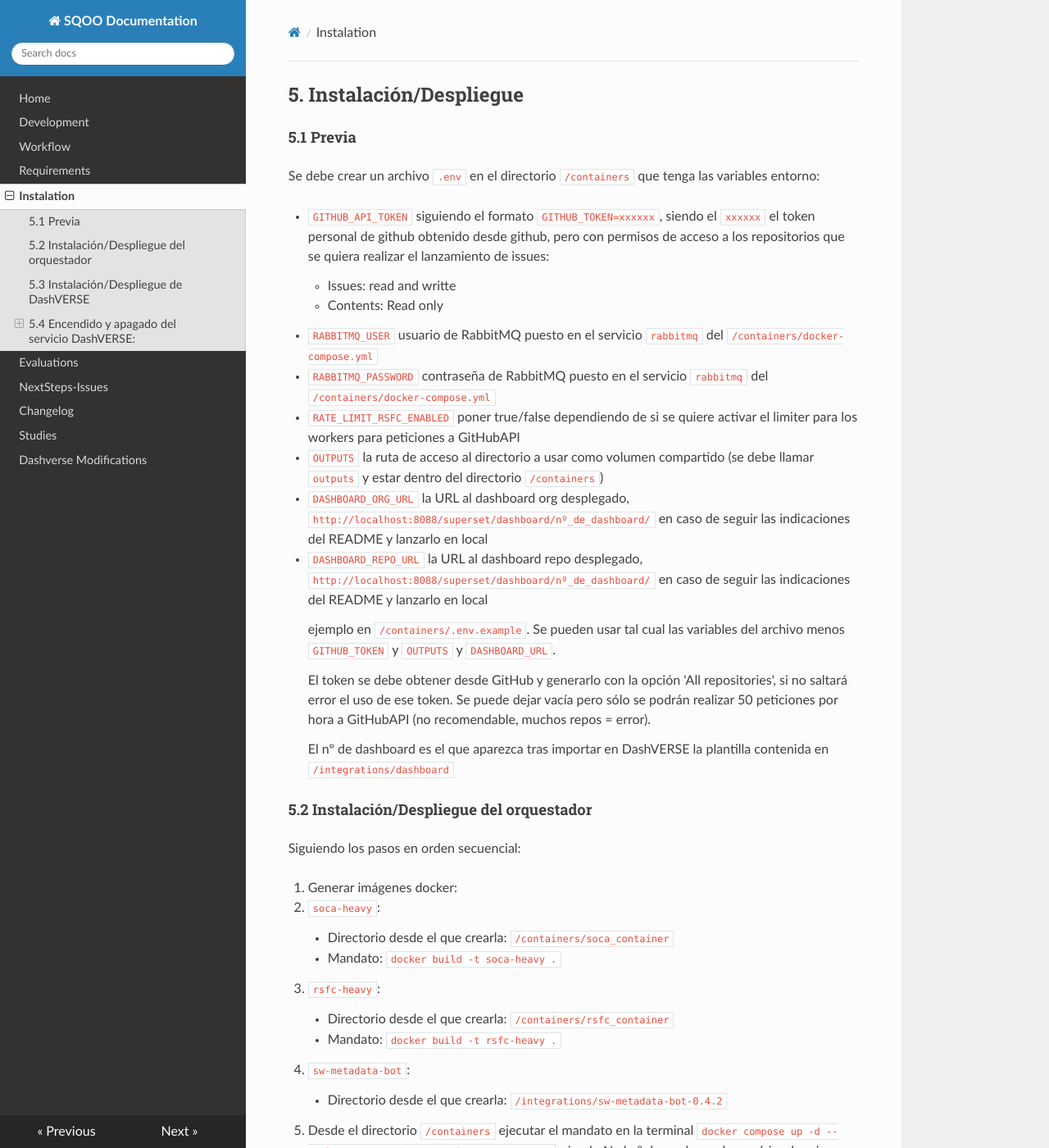
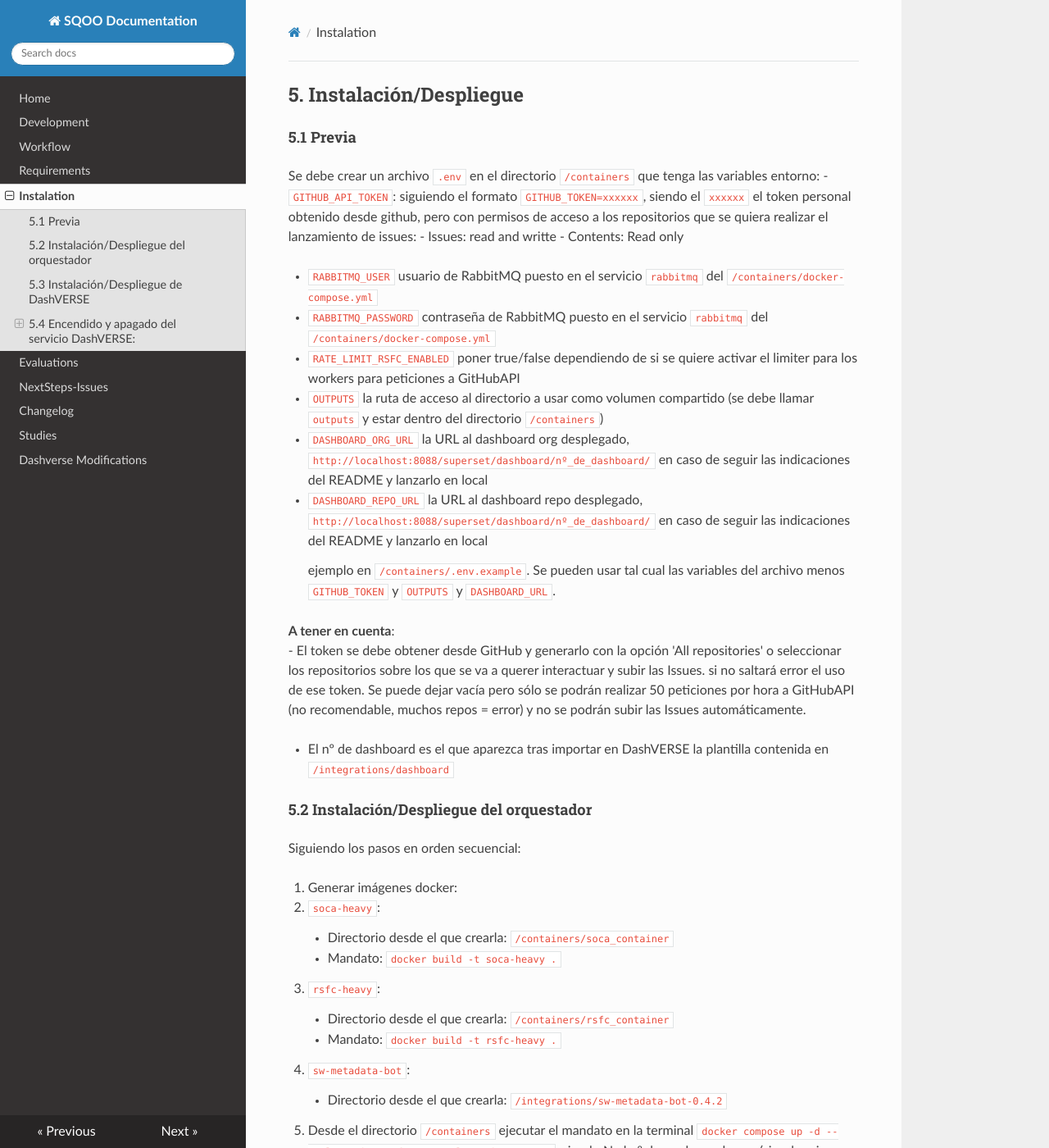
Before and after one commit to SergioZSZ/Software-Quality-Observatory-Orchestrator-TFG, an MkDocs documentation site: the page built from docs/instalacion.md, in a window 1280 px wide and 1400 px high. Shown: the whole window at 82% size. Built offline with MkDocs 1.6.1, drawn with Linux system fonts in a browser that asks for light colours; nearby versions of some CDN libraries.

Commit message:
updated doc

```diff
--- a/docs/instalacion.md
+++ b/docs/instalacion.md
@@ -1,10 +1,8 @@
-
 ## 5. Instalación/Despliegue
 
 #### 5.1 Previa
  Se debe crear un archivo `.env` en el directorio `/containers` que tenga las variables entorno:
-
-   - `GITHUB_API_TOKEN` siguiendo el formato `GITHUB_TOKEN=xxxxxx`, siendo el `xxxxxx` el token personal de github obtenido desde github, pero con permisos de acceso a los repositorios que se quiera realizar el lanzamiento de issues:
+   - `GITHUB_API_TOKEN`: siguiendo el formato `GITHUB_TOKEN=xxxxxx`, siendo el `xxxxxx` el token personal obtenido desde github, pero con permisos de acceso a los repositorios que se quiera realizar el lanzamiento de issues:
       - Issues: read and writte
       - Contents: Read only
 
@@ -19,11 +17,12 @@
 
    - `DASHBOARD_REPO_URL` la URL al dashboard repo desplegado, `http://localhost:8088/superset/dashboard/nº_de_dashboard/` en caso de seguir las indicaciones del README y lanzarlo en local
 
-    ejemplo en `/containers/.env.example`. Se pueden usar tal cual las variables del archivo menos `GITHUB_TOKEN` y `OUTPUTS` y `DASHBOARD_URL`.
+      ejemplo en `/containers/.env.example`. Se pueden usar tal cual las variables del archivo menos `GITHUB_TOKEN` y `OUTPUTS` y `DASHBOARD_URL`.
 
-    El token se debe obtener desde GitHub y generarlo con la opción 'All repositories', si no saltará error el uso de ese token. Se puede dejar vacía pero sólo se podrán realizar 50 peticiones por hora a GitHubAPI (no recomendable, muchos repos = error).
+**A tener en cuenta**:
+-  El token se debe obtener desde GitHub y generarlo con la opción 'All repositories' o seleccionar los repositorios sobre los que se va a querer interactuar y subir las Issues. si no saltará error el uso de ese token. Se puede dejar vacía pero sólo se podrán realizar 50 peticiones por hora a GitHubAPI (no recomendable, muchos repos = error) y no se podrán subir las Issues automáticamente.
 
-    El nº de dashboard es el que aparezca tras importar en DashVERSE la plantilla contenida en `/integrations/dashboard`
+-  El nº de dashboard es el que aparezca tras importar en DashVERSE la plantilla contenida en `/integrations/dashboard`
 
 
 #### 5.2 Instalación/Despliegue del orquestador
@@ -114,7 +113,3 @@ Todo este proceso se deberá hacer desde una terminal Unix, no powershell de win
 1. encendemos cluster: ``minikube start``
 2. lo reiniciamos ``kubectl delete pods --all -n dashverse``
 3. forwarding de puertos desde ``/integrations/DashVERSE-2.0`` en un terminal linux(GitBash por ejemplo): `make port-forward`
-
-
-
----
```
Also changed, not shown: README.md (+11 -4 lines), docs/desarrollo.md (+2 -2 lines), docs/flujo.md (+2 -2 lines), docs/index.md (+3 -2 lines).
